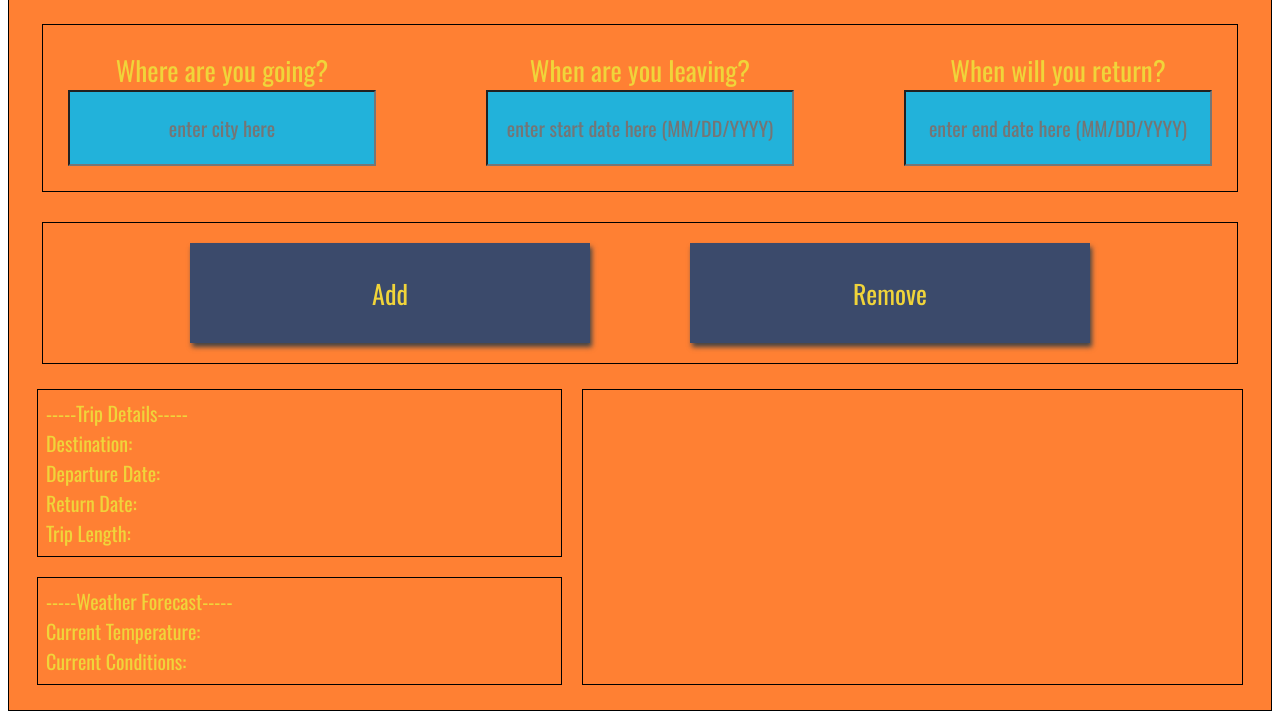
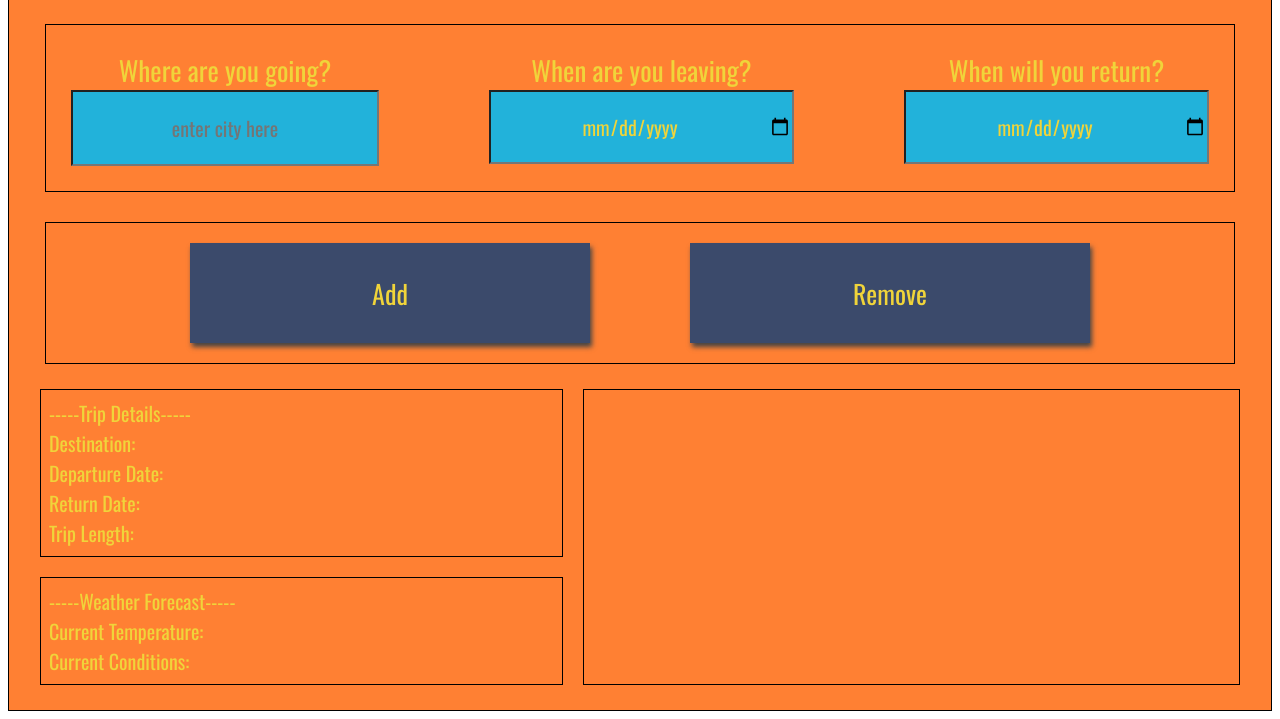
Before and after one commit to josephtjohnson/Travel_App, a website built with webpack: page src/client/views/index.html in a window 1280 px wide. Shown: the part 155-874 px from the top of the page. Built offline with nearby package versions, Linux system fonts and the light colour scheme; a web font is replaced by a local one.

Commit message:
Improve html and remove extra divs

```diff
--- a/src/client/views/index.html
+++ b/src/client/views/index.html
@@ -15,17 +15,17 @@
   <div class="u-input">
 	  <div class ="holder">
 		<label for="">Where are you going?</label>
-		<input type="text" id="location" placeholder="enter city here">
+		<input type="text" id="location" placeholder="enter city here" required>
 	  </div>
 
 	  <div class ="holder">
 		<label for="">When are you leaving?</label>
-		<input type="text" id="s-date" placeholder="enter start date here (MM/DD/YYYY)">
+		<input type="date" id="s-date" placeholder="enter start date here (MM/DD/YYYY)" required>
 	  </div>
 
 	  <div class ="holder">
 		<label for="">When will you return?</label>
-		<input type="text" id="e-date" placeholder="enter end date here (MM/DD/YYYY)">
+		<input type="date" id="e-date" placeholder="enter end date here (MM/DD/YYYY)" required>
 	  </div>
   </div>
 
@@ -53,8 +53,6 @@
 	<div id = "c-cond">Current Conditions: </div>
   </div>
   </div >
-  </div>
-</div>
 <script>
  // Check that service workers are supported
  if ('serviceWorker' in navigator) {
```
Also changed, not shown: README.md.
